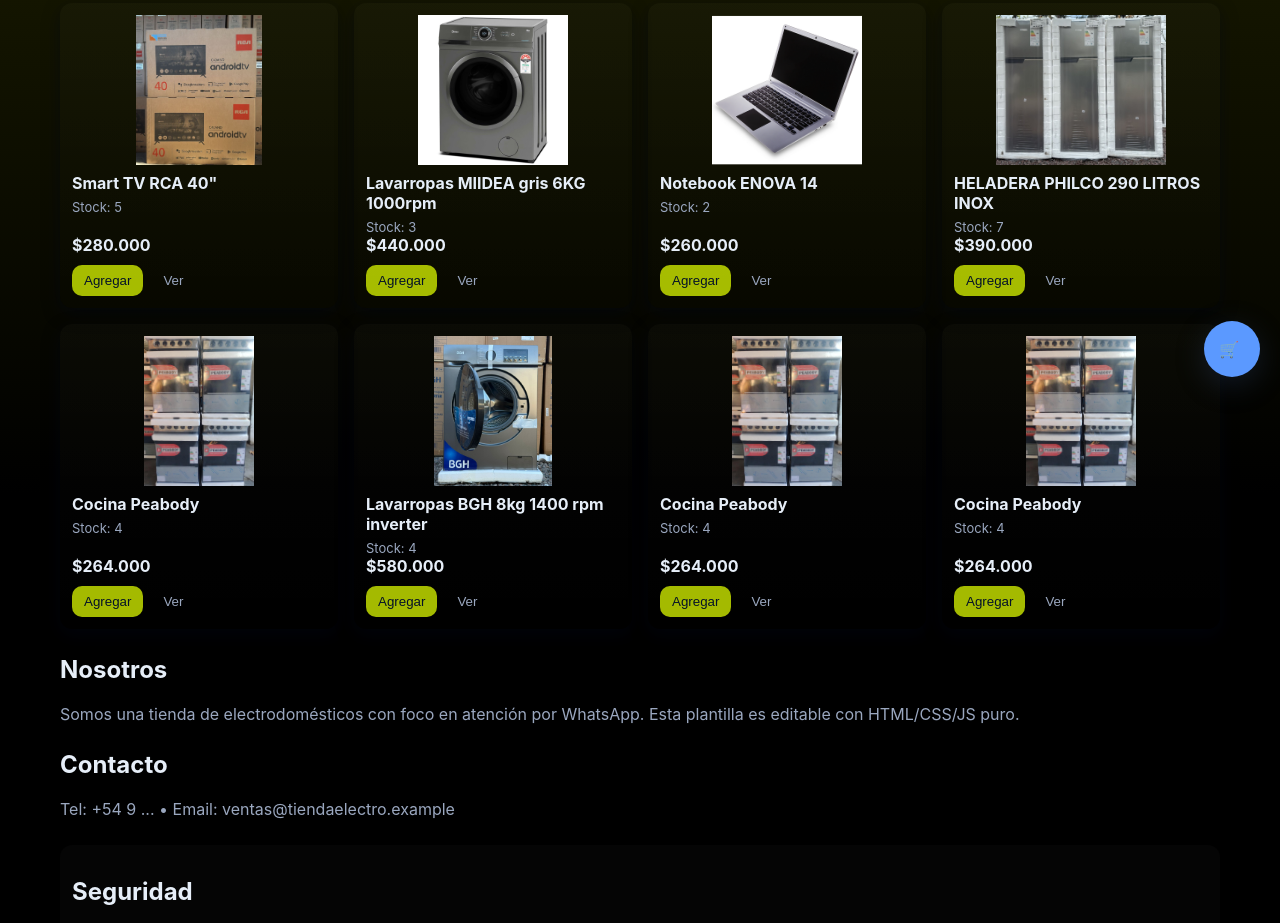
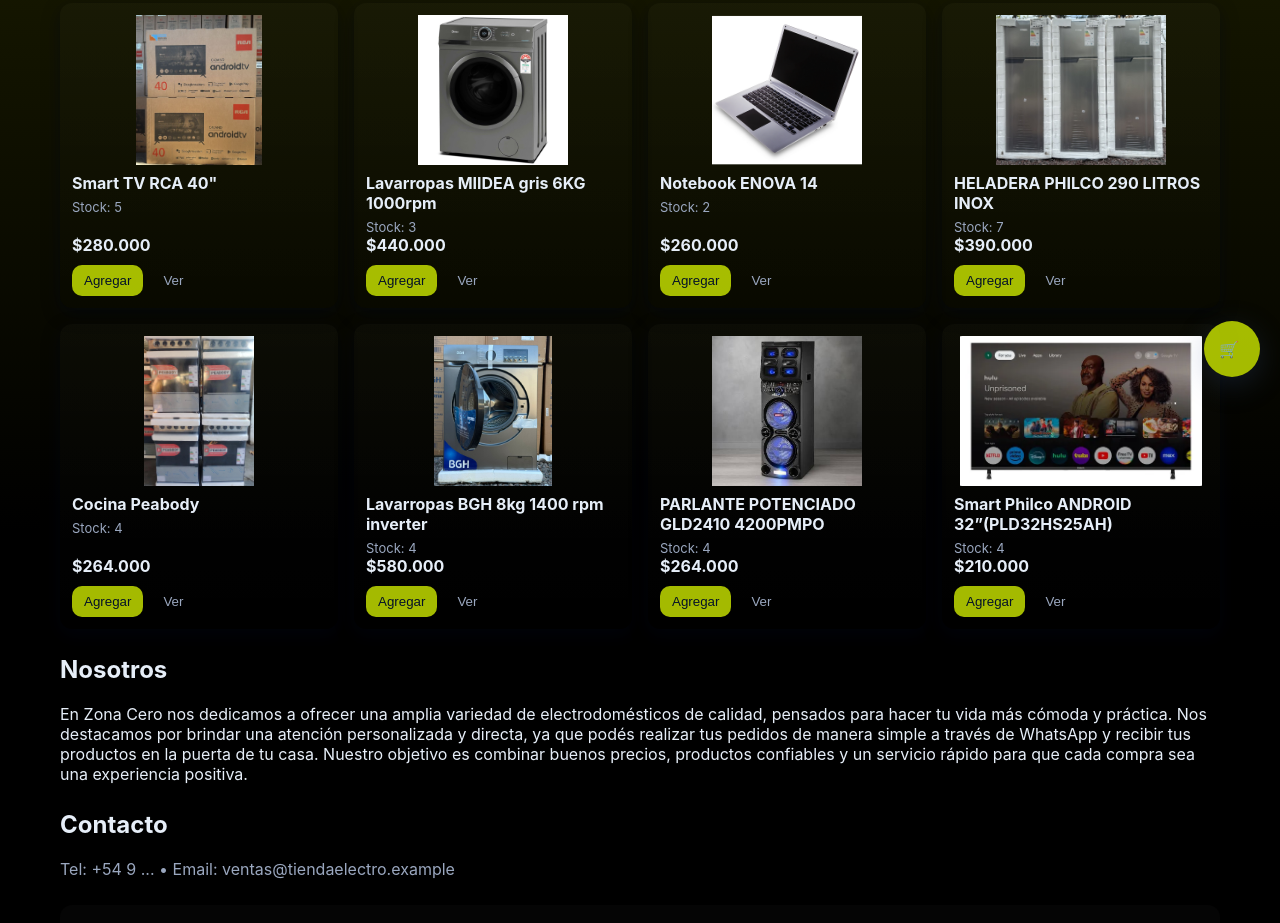
Before and after one commit to nicojofre5/zonacero_v2, a plain HTML site: page index.html in a window 1280 px wide. Shown: the part 403-1326 px from the top of the page. Drawn offline with Linux system fonts and the light colour scheme.

Commit message:
Agregue todas las imagenes cambio de carrito

```diff
--- a/assets/style/main.css
+++ b/assets/style/main.css
@@ -126,7 +126,7 @@ button.btn {
   width: 56px;
   height: 56px;
   border-radius: 50%;
-  background: var(--accent);
+  background: rgba(225, 255, 0, 0.728);
   display: flex;
   align-items: center;
   justify-content: center;
--- a/index.html
+++ b/index.html
@@ -1,13 +1,16 @@
 <!doctype html>
 <html lang="es">
+
 <head>
   <meta charset="utf-8" />
   <meta name="viewport" content="width=device-width,initial-scale=1" />
   <title>Zona Cero - Tienda de electrodomésticos</title>
   <link rel="stylesheet" href="assets/style/main.css">
-  <meta name="description" content="Plantilla ecommerce estática con carrito oculto, envío de pedido por WhatsApp y opción para integración con MercadoPago."/>
+  <meta name="description"
+    content="Plantilla ecommerce estática con carrito oculto, envío de pedido por WhatsApp y opción para integración con MercadoPago." />
   <link rel="shortcut icon" href="assets/img/logo_wepb.png" type="image/x-icon">
 </head>
+
 <body>
   <header>
     <div class="brand">
@@ -34,11 +37,13 @@
           <button class="btn btn-ghost" id="open-cart">Ver carrito (<span id="cart-count">0</span>)</button>
         </div>
       </div>
-      <div style="padding:18px;border-radius:16px;background:linear-gradient(180deg, rgba(255,255,255,0.02), transparent);box-shadow:var(--shadow)">
+      <div
+        style="padding:18px;border-radius:16px;background:linear-gradient(180deg, rgba(255,255,255,0.02), transparent);box-shadow:var(--shadow)">
         <h3 style="margin-top:0">Ofertas destacadas</h3>
         <div style="display:flex;flex-direction:column;gap:10px">
           <div style="display:flex;gap:12px;align-items:center">
-            <img src="assets/img/tvrcta40.jpeg" alt="tv" style="width:120px;height:80px;object-fit:cover;border-radius:8px" />
+            <img src="assets/img/tvrcta40.jpeg" alt="tv"
+              style="width:120px;height:80px;object-fit:cover;border-radius:8px" />
             <div>
               <strong>Smart TV RCA 40"</strong>
               <div style="color:var(--muted)">Entrega 24-48hs</div>
@@ -58,7 +63,9 @@
 
     <section id="about" style="margin-top:26px">
       <h2>Nosotros</h2>
-      <p style="color:var(--muted)">Somos una tienda de electrodomésticos con foco en atención por WhatsApp. Esta plantilla es editable con HTML/CSS/JS puro.</p>
+      <div class="sobre-Nosotros">
+        En Zona Cero nos dedicamos a ofrecer una amplia variedad de electrodomésticos de calidad, pensados para hacer tu vida más cómoda y práctica. Nos destacamos por brindar una atención personalizada y directa, ya que podés realizar tus pedidos de manera simple a través de WhatsApp y recibir tus productos en la puerta de tu casa. Nuestro objetivo es combinar buenos precios, productos confiables y un servicio rápido para que cada compra sea una experiencia positiva.
+      </div>
     </section>
 
     <section id="contact" style="margin-top:26px">
@@ -68,13 +75,15 @@
 
     <section id="old" style="margin-top:26px;padding:12px;border-radius:12px;background:rgba(255,255,255,0.02)">
       <h2>Seguridad</h2>
-      <p style="color:var(--muted)">Si querés volver a la antigua página de cámaras y sistemas de seguridad hacé clic abajo.</p>
+      <p style="color:var(--muted)">Si querés volver a la antigua página de cámaras y sistemas de seguridad hacé clic
+        abajo.</p>
       <a id="link-old" href="#" class="btn btn-ghost">Ir a tienda antigua</a>
     </section>
 
   </main>
 
-  <div class="cart-float" id="cart-toggle" title="Ver carrito">🛒 <span id="mini-count" style="margin-left:6px;font-size:12px;color:#021022;display:inline-block"></span></div>
+  <div class="cart-float" id="cart-toggle" title="Ver carrito">🛒 <span id="mini-count"
+      style="margin-left:6px;font-size:12px;color:#021022;display:inline-block"></span></div>
 
   <aside class="cart-panel hidden" id="cart-panel" aria-hidden="true">
     <h3 style="margin:6px 0 8px">Tu carrito</h3>
@@ -98,4 +107,5 @@
   <script src="main.js"></script>
 
 </body>
+
 </html>
--- a/main.js
+++ b/main.js
@@ -18,8 +18,8 @@
       {id:4,title:'HELADERA PHILCO 290 LITROS INOX',price:390000,img:'assets/img/heladerphilco.jpeg',stock:7},
       {id:5,title:'Cocina Peabody',price:264000,img:'assets/img/cocinabeabodyacero.jpeg',stock:4},
       {id:6,title:'Lavarropas BGH 8kg 1400 rpm inverter',price:580000,img:'assets/img/lavarropasbhg.jpeg',stock:4},
-      {id:7,title:'Cocina Peabody',price:264000,img:'assets/img/cocinabeabodyacero.jpeg',stock:4},
-      {id:8,title:'Cocina Peabody',price:264000,img:'assets/img/cocinabeabodyacero.jpeg',stock:4}
+      {id:7,title:'PARLANTE POTENCIADO GLD2410 4200PMPO',price:264000,img:'assets/img/parlante gld2310.jpeg',stock:4},
+      {id:8,title:'Smart Philco ANDROID 32”(PLD32HS25AH)',price:210000,img:'assets/img/smartphilco32.webp',stock:4}
 
 
 
```
Also changed, not shown: assets/img/parlante gld2310.jpeg (added), assets/img/smartphilco32.webp (added).
